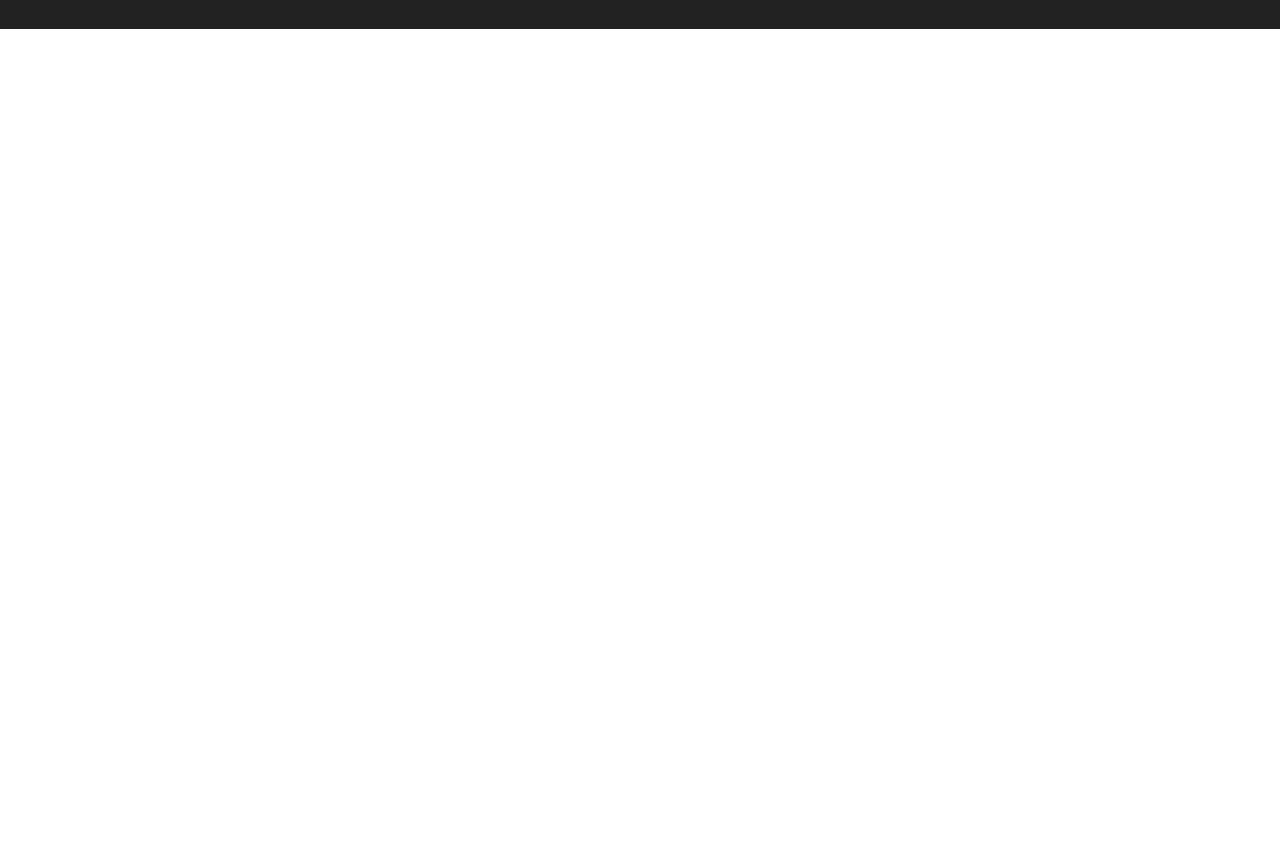
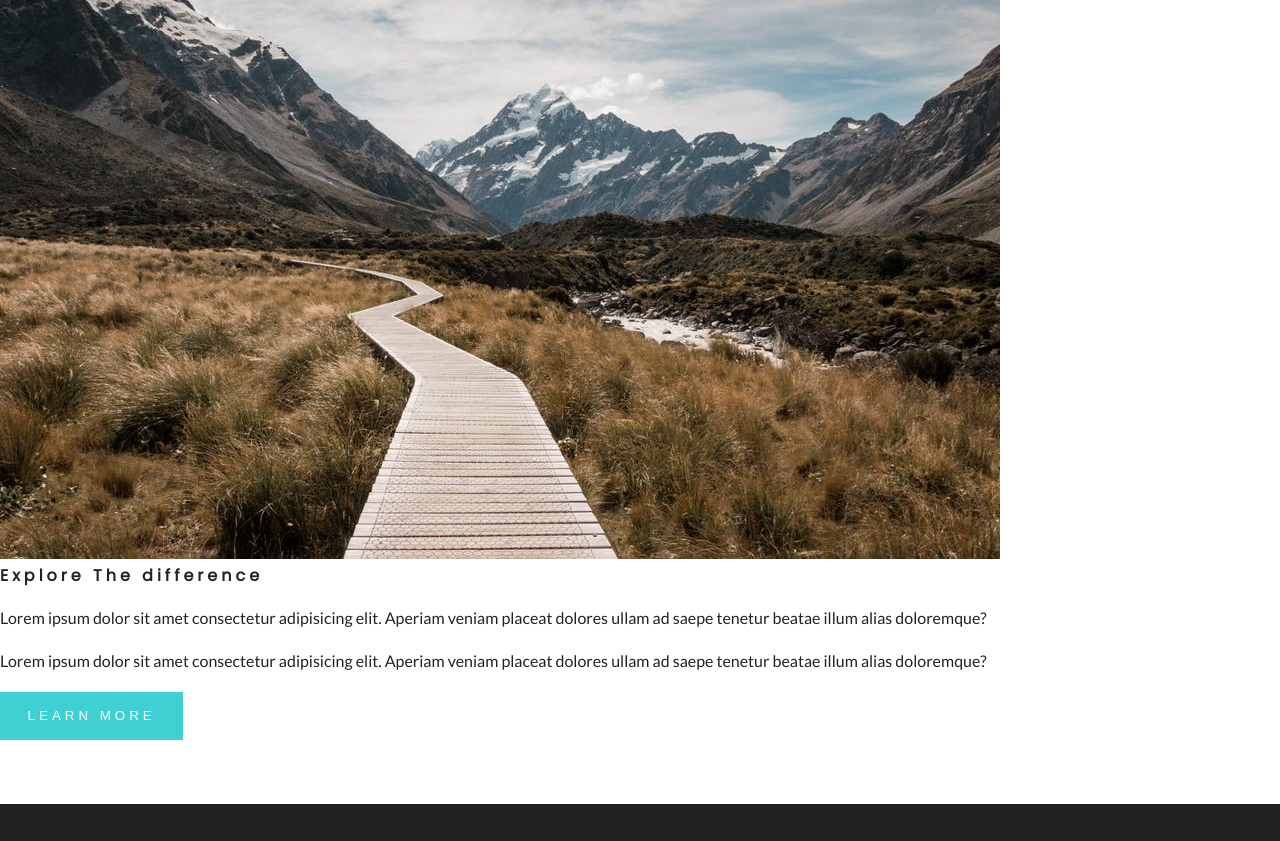
Before and after one commit to geguiluz/backroads-gatsby, a Gatsby site: page / in a window 1280 px wide. Shown: the part 1209-2050 px from the top of the page. Before the commit the page ends 1238 px from the top, so only its background shows below. Built offline with nearby package versions, Linux system fonts and the light colour scheme; Gatsby itself is replaced by a stand-in of ours.

Commit message:
About section completed

```diff
--- a/src/components/Home/About.js
+++ b/src/components/Home/About.js
@@ -1,12 +1,37 @@
 import React from "react"
 import Title from "../Title"
+import styles from "../../css/about.module.css"
+import img from "../../images/defaultBcg.jpeg"
 
 const About = () => {
   return (
-    <div>
-      Hello fom About
+    <section className={styles.about}>
       <Title title="about" subtitle="us" />
-    </div>
+      {/* Classes in css moudules are hyphened, but are exported as CamelCase */}
+      <div className={styles.aboutCenter}>
+        <article className={styles.aboutImg}>
+          <div className={styles.imgContainer}>
+            <img src={img} alt="About Company" />
+          </div>
+        </article>
+        <article className={styles.aboutInfo}>
+          <h4>Explore The difference</h4>
+          <p>
+            Lorem ipsum dolor sit amet consectetur adipisicing elit. Aperiam
+            veniam placeat dolores ullam ad saepe tenetur beatae illum alias
+            doloremque?
+          </p>
+          <p>
+            Lorem ipsum dolor sit amet consectetur adipisicing elit. Aperiam
+            veniam placeat dolores ullam ad saepe tenetur beatae illum alias
+            doloremque?
+          </p>
+          <button type="button" className="btn-primary">
+            Learn More
+          </button>
+        </article>
+      </div>
+    </section>
   )
 }
 
```
